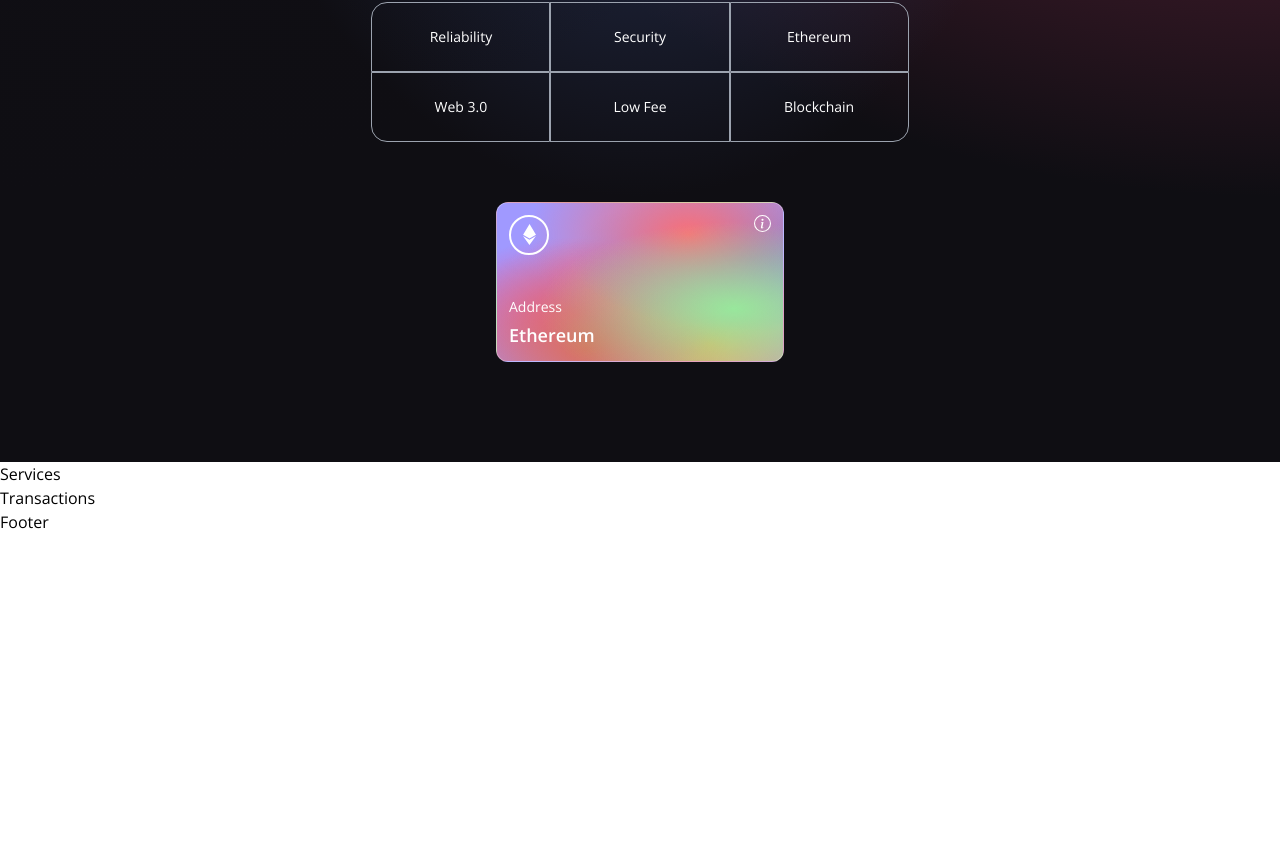
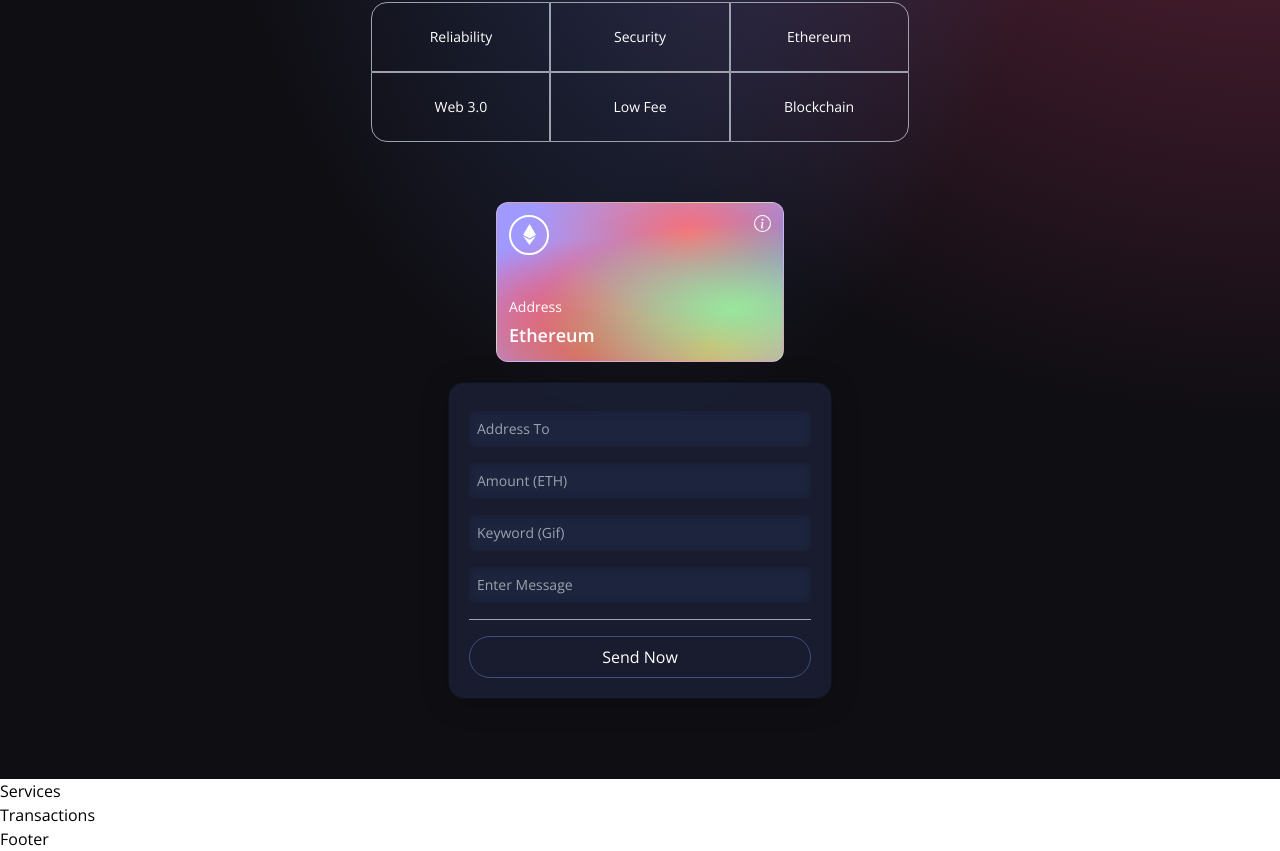
Before and after one commit to ZaidSultan10/web3react, a React (Vite) app in the folder client/: page / in a window 1280 px wide. Shown: the part 443-1294 px from the top of the page. Before the commit the page ends 977 px from the top, so only its background shows below. Built offline with nearby package versions, Linux system fonts and the light colour scheme.

Commit message:
making welcome page

```diff
--- a/client/src/components/Loader.jsx
+++ b/client/src/components/Loader.jsx
@@ -2,8 +2,8 @@ import React from 'react';
 
 const Loader = () => {
   return (
-    <div>
-        <h1>Loader</h1>
+    <div className='flex justify-center items-center py-3'>
+        <div className='animate-spin rounded-full h-32 w-32 border-b-2 border-red-700' />
     </div>
 )};
 
--- a/client/src/components/Welcome.jsx
+++ b/client/src/components/Welcome.jsx
@@ -5,11 +5,26 @@ import { BsInfoCircle} from 'react-icons/bs'
 
 import { Loader } from './';
 
+const Input = ({placeholder,name,type,value,handleChange}) => (
+    <input placeholder={placeholder}
+    name={name} type={type} onChange={(e)=>handleChange(e,name)}
+    value={value} step="0.001"
+    className="my-2 w-full rounded-sm p-2 outline-none bg-transparent text-white border-none text-sm white-glassmorphism"/>
+)
+
 const Welcome = () => {
 
     const companyCommonStyles = "min-h-[70px] sm:px-0 px-2 sm:min-w-[120px] flex justify-center items-center border-[0.5px] border-gray-400 text-sm font-light text-white";
 
     const connectWallet = () => {
+
+    }
+
+    const handleChange = () => {
+
+    }
+
+    const handleSubmit = () => {
 
     }
 
@@ -64,6 +79,25 @@ const Welcome = () => {
                         </div>
                     </div>
                 </div>
+                <div className="p-5 sm:w-96 w-full flex flex-col justify-start items-center blue-glassmorphism">
+                    <Input placeholder="Address To" name="addressTo" type="text" handleChange={handleChange} />
+                    <Input placeholder="Amount (ETH)" name="amount" type="number" handleChange={handleChange} />
+                    <Input placeholder="Keyword (Gif)" name="keyword" type="text" handleChange={handleChange} />
+                    <Input placeholder="Enter Message" name="message" type="text" handleChange={handleChange} />
+                    <div className="h-[1px] w-full bg-gray-400 my-2"/>
+                        {
+                            false ? (
+                                <Loader />
+                            ) : (
+                            <button
+                            type='button'
+                            onClick={handleSubmit}
+                            className="text-white w-full mt-2 border-[1px] p-2 border-[#3d4f7c] hover:bg-[#3d4f7c] rounded-full cursor-pointer">
+                                Send Now
+                            </button>
+                            )
+                        }
+                </div>
             </div>
         </div>
     </div>
```
